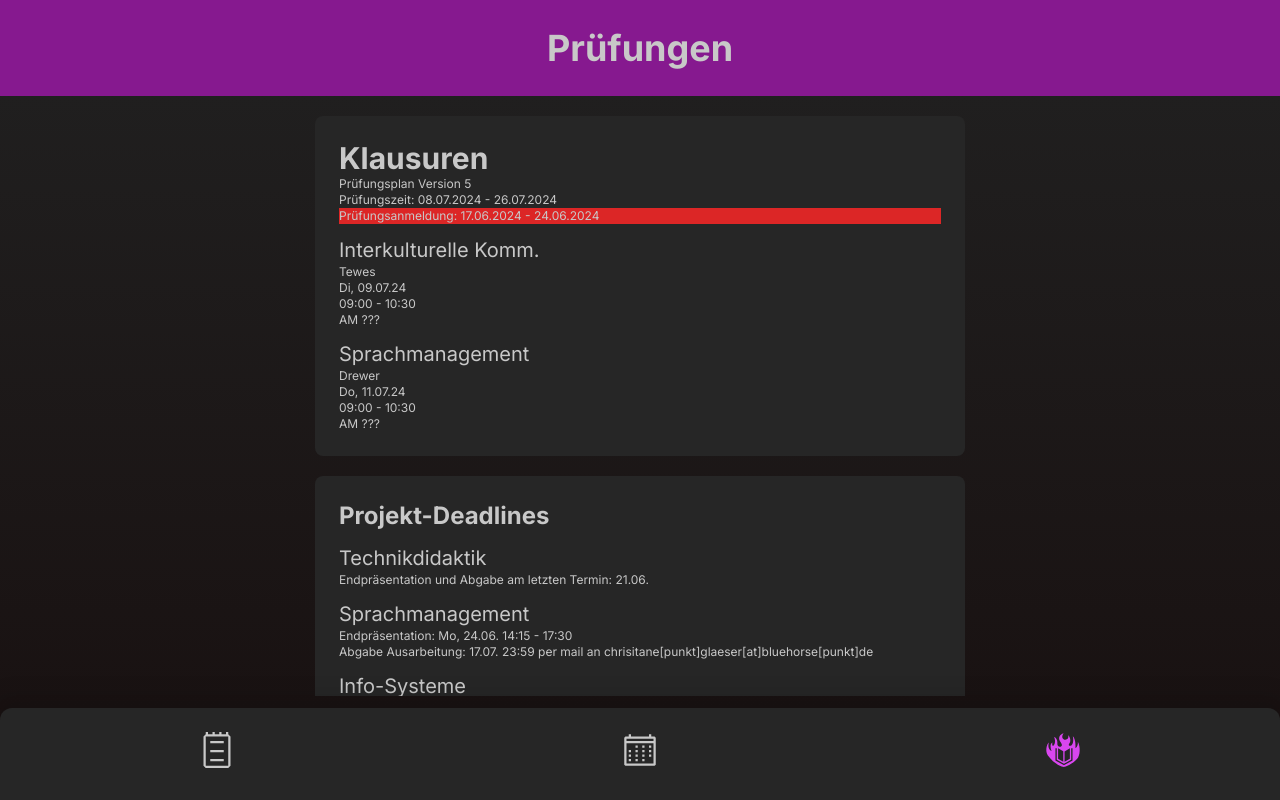
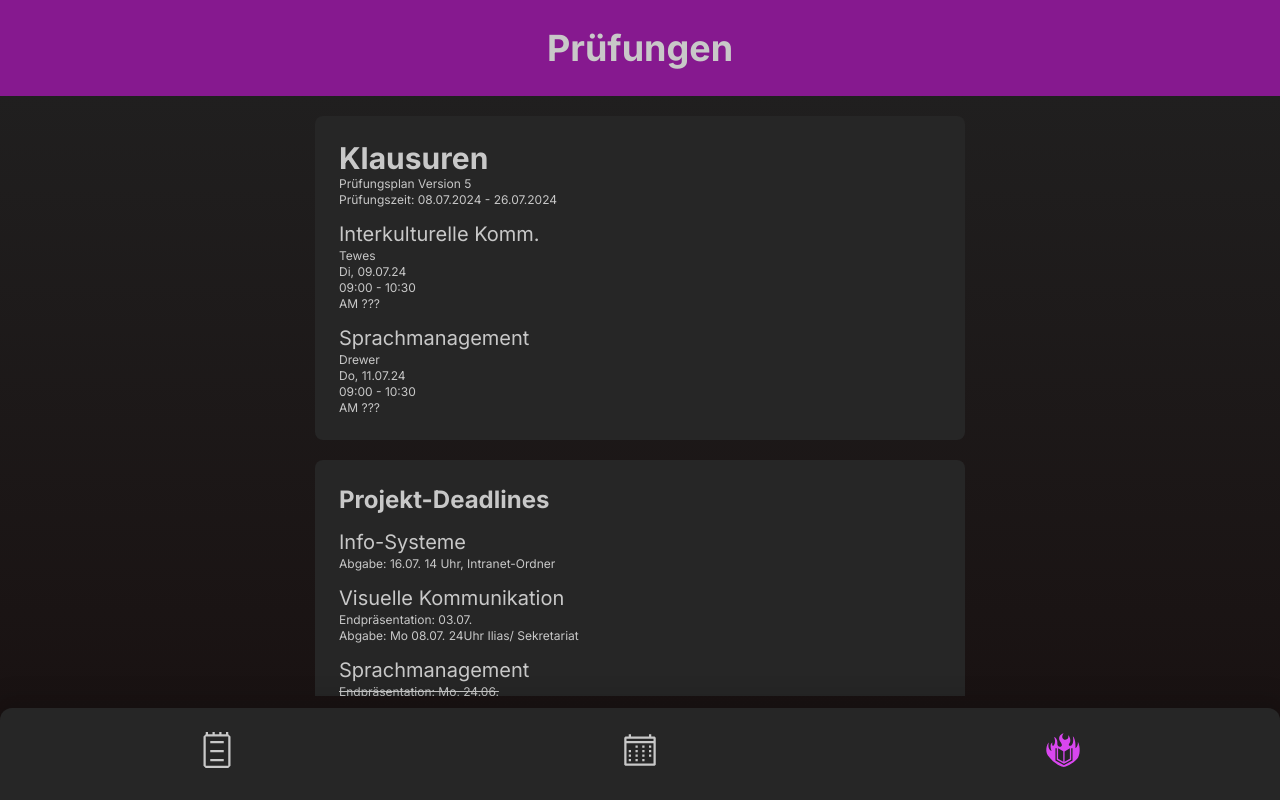
Before and after one commit to jmjules/KMM-Helper, a Next.js app: page /exams in a window 1280 px wide. Built offline with nearby package versions, Linux system fonts and the light colour scheme.

Commit message:
update deadline data

```diff
--- a/src/app/exams/page.tsx
+++ b/src/app/exams/page.tsx
@@ -12,7 +12,6 @@ export default function Exams() {
         <h2 className=' text-3xl font-bold'>Klausuren</h2>
         <p className='text-xs' >Prüfungsplan Version 5</p>
         <p className='text-xs'>Prüfungszeit: 08.07.2024 - 26.07.2024</p>
-        <p className='text-xs bg-red-600'>Prüfungsanmeldung: 17.06.2024 - 24.06.2024</p>
 
         <p className='text-xl mt-3'>Interkulturelle Komm.</p>
         <div className="text-xs">
@@ -37,18 +36,20 @@ export default function Exams() {
 
         <div className='m-5 p-6 bg-neutral-800 rounded-lg' >
           <h2 className='text-2xl font-bold'>Projekt-Deadlines</h2>
-          <p className='text-xl mt-3'>Technikdidaktik</p>
-          <p className='text-xs'>Endpräsentation und Abgabe am letzten Termin: 21.06.</p>
+
+          <p className='text-xl mt-3'>Info-Systeme</p>
+          <p className='text-xs'>Abgabe: 16.07. 14 Uhr, Intranet-Ordner</p>
+
+          <p className='text-xl mt-3'>Visuelle Kommunikation</p>
+          <p className='text-xs'>Endpräsentation: 03.07. </p>
+          <p className='text-xs'>Abgabe: Mo 08.07. 24Uhr Ilias/ Sekretariat</p>
 
           <p className='text-xl mt-3'>Sprachmanagement</p>
-          <p className='text-xs'>Endpräsentation: Mo, 24.06. 14:15 - 17:30</p>
-          <p className='text-xs'>Abgabe Ausarbeitung: 17.07. 23:59 per mail an chrisitane[punkt]glaeser[at]bluehorse[punkt]de</p>
+          <p className='text-xs line-through'>Endpräsentation: Mo, 24.06.</p>
+          <p className='text-xs'>Abgabe Ausarbeitung: 17.07. 23:59 per mail</p>
 
-          <p className='text-xl mt-3'>Info-Systeme</p>
-          <p className='text-xs'>???</p>
-
-          <p className='text-xl mt-3'>Visuelle Kommunikation</p>
-          <p className='text-xs'>???</p>
+          <p className='text-xl mt-3 line-through'>Technikdidaktik</p>
+          <p className='text-xs line-through'>Endpräsentation und Abgabe</p>
 
         </div>
 
```
